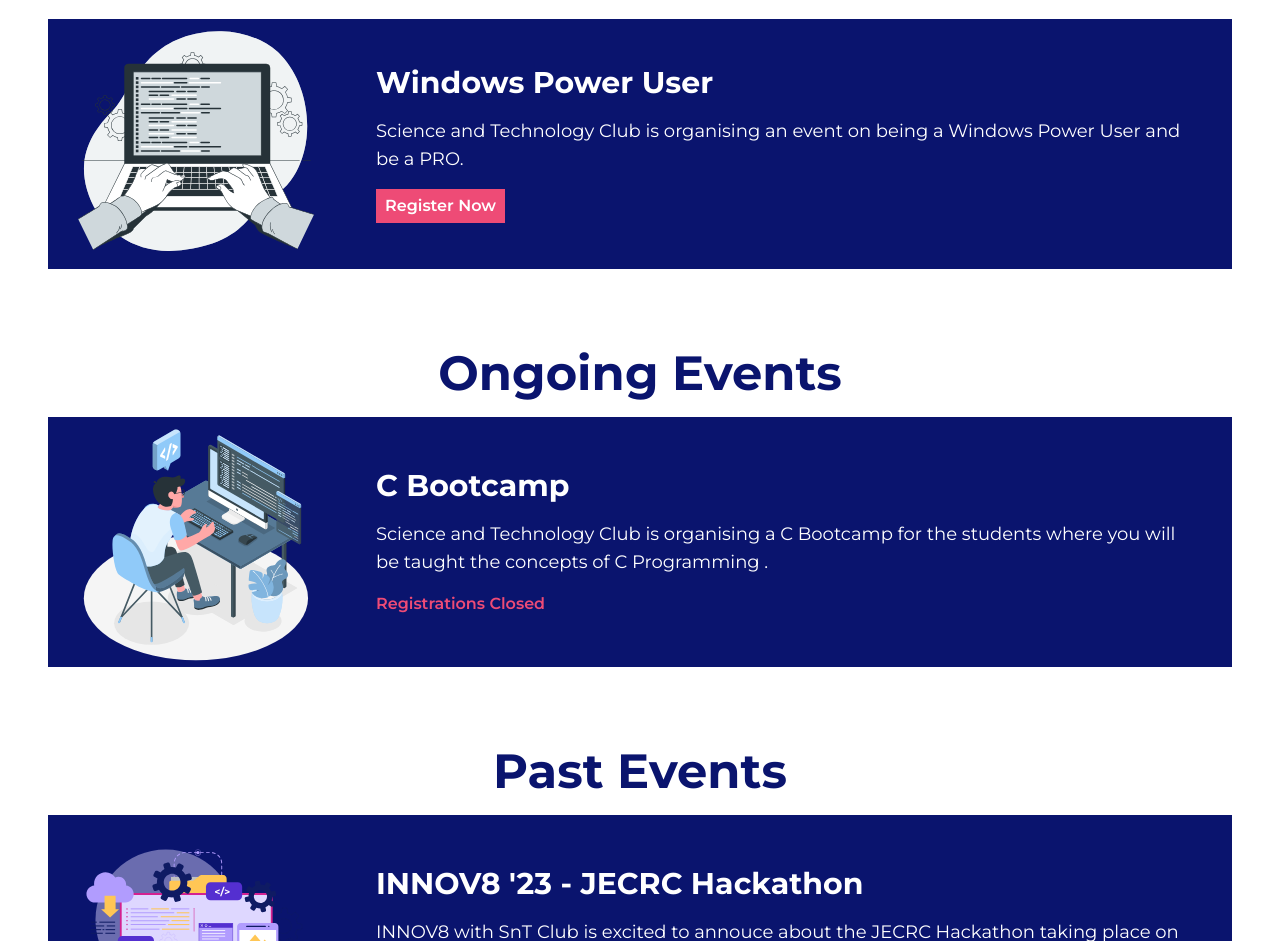
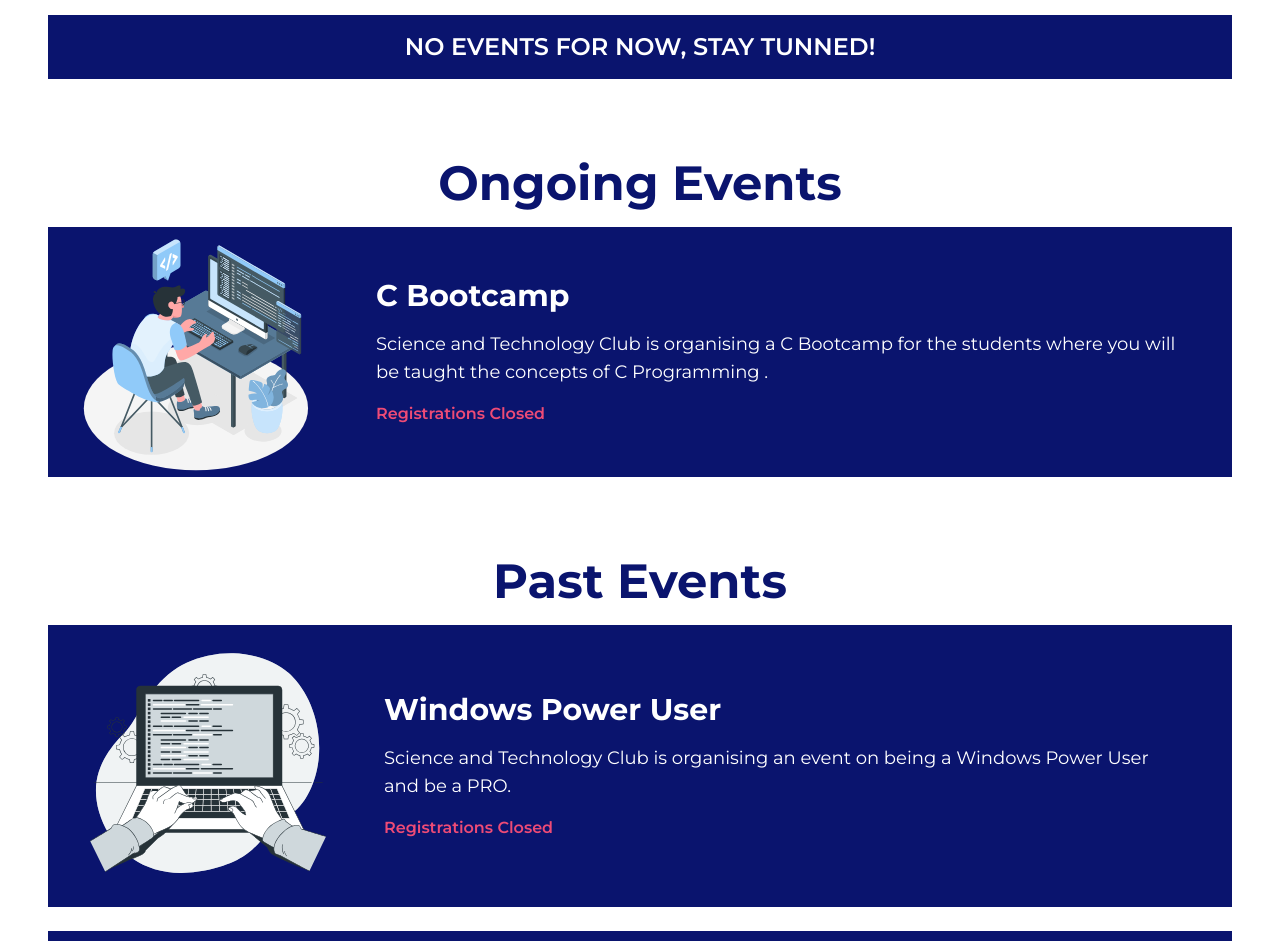
Before and after one commit to snt-club/snt-club.vercel.app, a Next.js app: page / in a window 1280 px wide. Shown: the part 2631-3572 px from the top of the page. Built offline with nearby package versions, Linux system fonts and the light colour scheme.

Commit message:
Event Update

```diff
--- a/components/main-sections/events.tsx
+++ b/components/main-sections/events.tsx
@@ -15,47 +15,9 @@ function events() {
         <div className="text-center">
           <p className="text-2xl md:text-5xl font-bold pt-4">Upcoming Events</p>
         </div>
-
-        <div className="w-full mx-auto mb-6 mt-[10px] md:mt-[20px]"></div>
-
         <div className="w-full mx-auto mt-[10px] md:mt-[20px]">
-          <div className="bg-[#0A146E] text-white p-4 text-center text-2xl font-semibold hidden">
+          <div className="bg-[#0A146E] text-white p-4 text-center text-2xl font-semibold">
             NO EVENTS FOR NOW, STAY TUNNED!
-          </div>
-          <div className="bg-[#0A146E] text-white p-4\ grid grid-cols-12">
-            <div className="col-span-12 md:col-span-3 mx-auto">
-              <Image src={windows} alt="Event Icon" width={250} />
-            </div>
-            <div className="col-span-12 md:col-span-9 my-auto px-4 md:px-8 py-4">
-              <div>
-                <p className="text-xl md:text-3xl font-bold pb-2 md:pb-4">
-                  Windows Power User
-                </p>
-              </div>
-              <div>
-                <p className="text-sm md:text-lg pb-2 md:pb-4">
-                  Science and Technology Club is organising an event on being a
-                  Windows Power User and be a PRO.
-                </p>
-              </div>
-              <div className="">
-                <Link href="/events/windowspro">
-                  <p className="px-2 py-1 bg-[#EE4B76] w-fit border border-[#EE4B76] text-center font-semibold hover:text-[#EE4B76] hover:bg-opacity-0">
-                    Register Now
-                  </p>
-                </Link>
-              </div>
-              <div>
-                <p className="font-semibold text-[#EE4B76] hidden">
-                  Registrations Start Soon
-                </p>
-              </div>
-              <div>
-                <p className="font-semibold text-[#EE4B76] hidden">
-                  Registrations Closed
-                </p>
-              </div>
-            </div>
           </div>
         </div>
       </div>
@@ -110,7 +72,44 @@ function events() {
           <p className="text-2xl md:text-5xl font-bold pt-4">Past Events</p>
         </div>
         <div className="w-full mx-auto mb-6 mt-[10px] md:mt-[20px]">
-          <div className="bg-[#0A146E] text-white p-4\ grid grid-cols-12">
+          <div className="bg-[#0A146E] text-white p-4 grid grid-cols-12">
+            <div className="col-span-12 md:col-span-3 mx-auto">
+              <Image src={windows} alt="Event Icon" width={250} />
+            </div>
+            <div className="col-span-12 md:col-span-9 my-auto px-4 md:px-8 py-4">
+              <div>
+                <p className="text-xl md:text-3xl font-bold pb-2 md:pb-4">
+                  Windows Power User
+                </p>
+              </div>
+              <div>
+                <p className="text-sm md:text-lg pb-2 md:pb-4">
+                  Science and Technology Club is organising an event on being a
+                  Windows Power User and be a PRO.
+                </p>
+              </div>
+              <div className="">
+                <Link href="/events/windowspro">
+                  <p className="px-2 py-1 bg-[#EE4B76] w-fit border border-[#EE4B76] text-center font-semibold hover:text-[#EE4B76] hover:bg-opacity-0 hidden">
+                    Register Now
+                  </p>
+                </Link>
+              </div>
+              <div>
+                <p className="font-semibold text-[#EE4B76] hidden">
+                  Registrations Start Soon
+                </p>
+              </div>
+              <div>
+                <p className="font-semibold text-[#EE4B76]">
+                  Registrations Closed
+                </p>
+              </div>
+            </div>
+          </div>
+        </div>
+        <div className="w-full mx-auto mb-6 mt-[10px] md:mt-[20px] hidden">
+          <div className="bg-[#0A146E] text-white p-4 grid grid-cols-12">
             <div className="col-span-12 md:col-span-3 mx-auto">
               <Image src={jecrchack} alt="Event Icon" width={250} />
             </div>
@@ -174,7 +173,7 @@ function events() {
             </div>
           </div>
         </div>
-        <div className="w-full mx-auto mt-[10px] md:mt-[20px]">
+        <div className="w-full mx-auto mt-[10px] md:mt-[20px] hidden">
           <div className="bg-[#0A146E] text-white p-4 grid grid-cols-12">
             <div className="col-span-12 md:col-span-3 mx-auto">
               <Image src={cws2} alt="Event Icon" width={250} />
```
